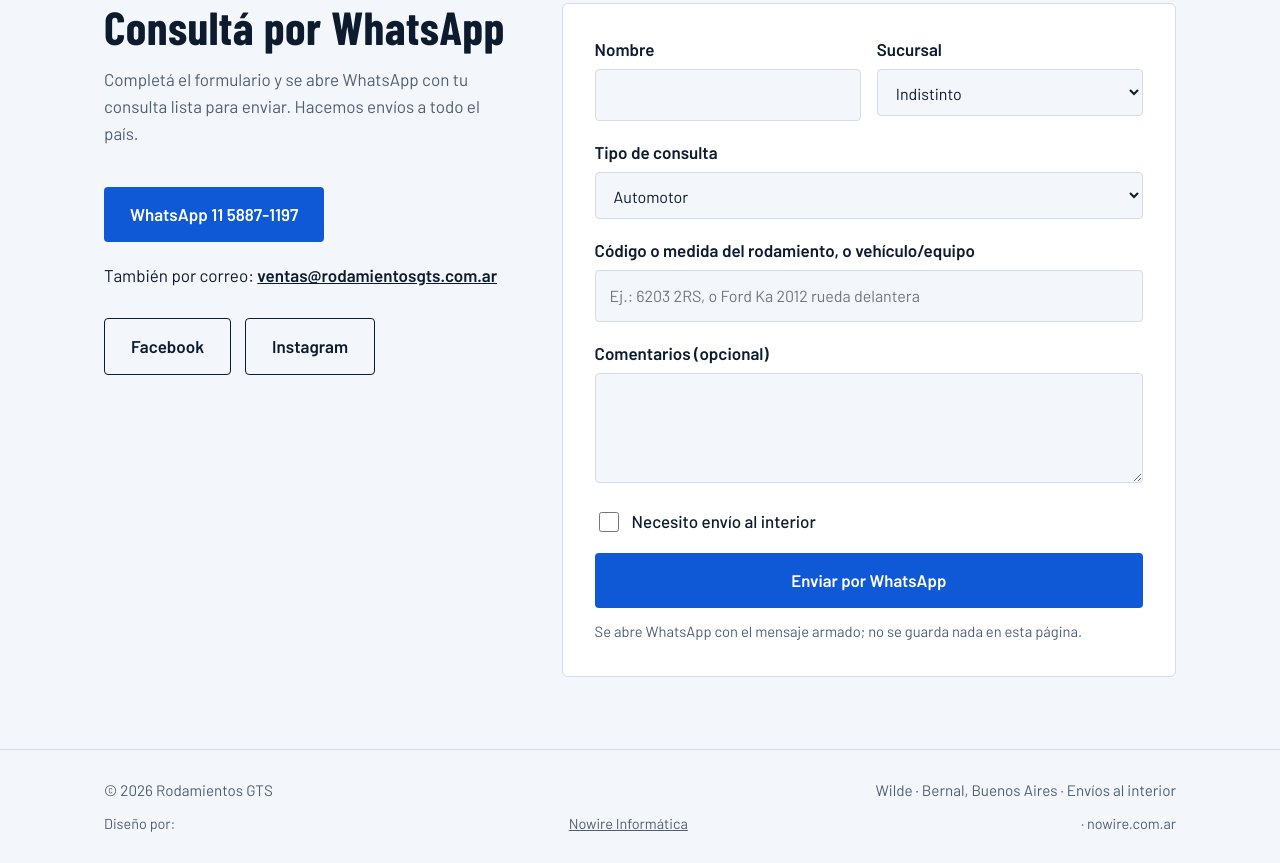
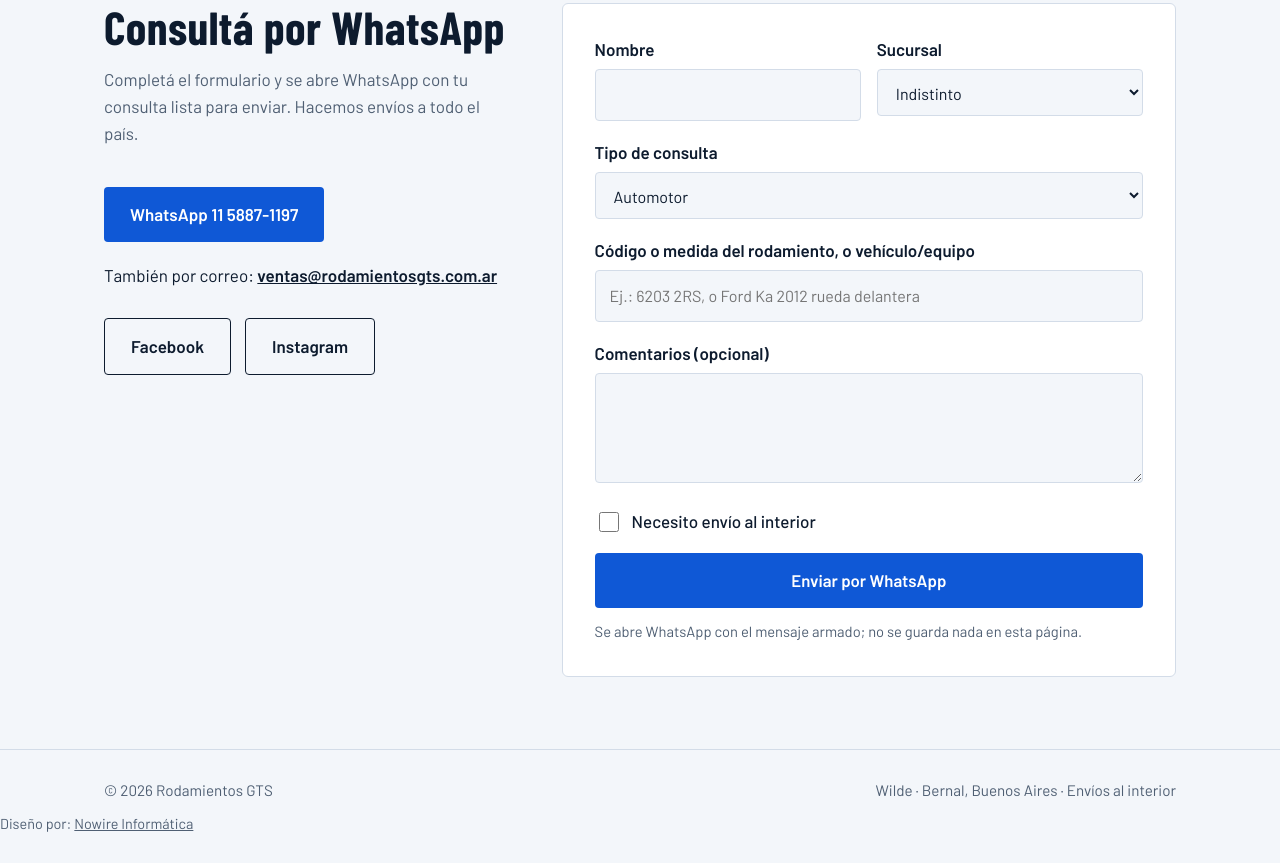
Before and after one commit to nowireinformatica/rodamientos_gts, a plain HTML site: page index.html in a window 1280 px wide. Shown: the part 3308-4171 px from the top of the page. Drawn offline with nearby package versions, Linux system fonts and the light colour scheme.

Commit message:
Update index.html

```diff
--- a/index.html
+++ b/index.html
@@ -272,7 +272,7 @@ footer .wrap{display:flex;justify-content:space-between;gap:12px;flex-wrap:wrap}
 
 <footer>
   <div class="wrap"><span>© 2026 Rodamientos GTS</span><span>Wilde · Bernal, Buenos Aires · Envíos al interior</span></div>
-  <div class="wrap" style="margin-top:10px;font-size:.9rem">Diseño por: <a href="https://nowire.com.ar" target="_blank" rel="noopener">Nowire Informática</a> · nowire.com.ar</div>
+  <div style="margin-top:10px;font-size:.9rem">Diseño por: <a href="https://nowire.com.ar" target="_blank" rel="noopener">Nowire Informática</a></div>
 </footer>
 <script>
 (function(){
```
